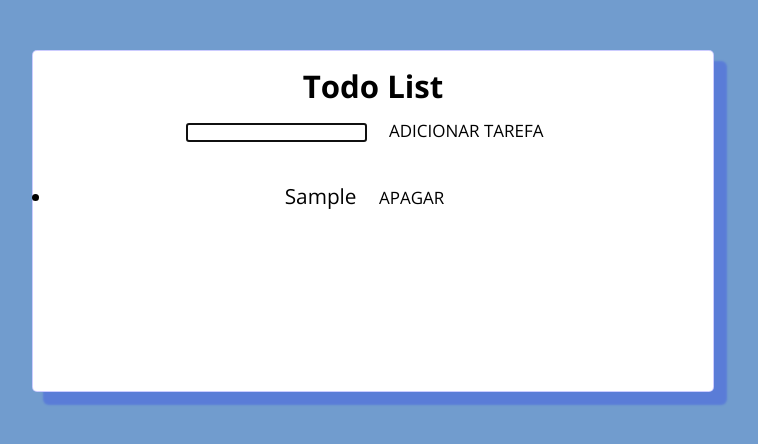
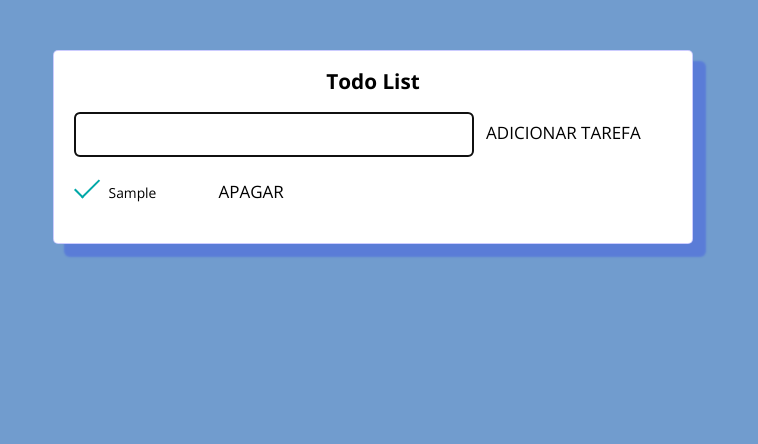
Before and after one commit to Spanyk/Estudo-em-Js, a plain HTML site: page todo-list/index.html in a window 1280 px wide. Both pictures are taken after typing "Sample" into the empty fields and a click on the button "ADICIONAR TAREFA". Shown: the whole page, without its empty margins (267-1025 px from the left). Drawn offline with nearby package versions, Linux system fonts and the light colour scheme.

Commit message:
alteração no layout do todolist

```diff
--- a/todo-list/index.html
+++ b/todo-list/index.html
@@ -14,12 +14,14 @@
     <h1>Todo List</h1>
 
     <p>
-      <input type="text" name="class-nova-tarefa" id="class-nova-tarefa">
+      <input type="text" name="class-nova-tarefa" id="class-nova-tarefa" class="form__fiel">
       <button class="btn-add-tarefa" id="btn-add-tarefa">Adicionar Tarefa</button>
     </p>
+
     <ul class="tarefas" id="tarefas">
 
     </ul>
+
   </section>
 
 
--- a/todo-list/style.css
+++ b/todo-list/style.css
@@ -1,9 +1,11 @@
 @import url('https://fonts.googleapis.com/css?family=Open+Sans:400,700&display=swap');
 
-* {
+*,
+*:before,
+*:after {
   margin: 0;
   padding: 0;
-
+  box-sizing: border-box;
 }
 
 body {
@@ -11,15 +13,15 @@ body {
   font-size: 1.3em;
   line-height: 1.5em;
   background-color: rgb(113, 156, 206);
-  display: block;
+}
+
+.container h1 {
   text-align: center;
-  justify-content: center;
-
 }
 
 .container {
   max-width: 640px;
-  height: 300px;
+  height: 100%;
   margin: 50px auto;
   background: white;
   border-radius: 5px;
@@ -29,7 +31,7 @@ body {
   border: 1px solid rgba(0, 0, 255, .2);
   transition: all .2s;
   box-shadow: 12px 12px 2px 1px rgba(0, 0, 255, .2);
-
+  display: block;
 }
 
 .container:hover {
@@ -41,9 +43,9 @@ body {
   font-size: 17px;
   text-transform: uppercase;
   text-decoration: none;
-  padding: 1em 1em;
+  padding: 0.75em 0.5em;
   display: inline-block;
-  border-radius: 6em;
+  border-radius: 0.5em;
   transition: all .2s;
   border: none;
   font-family: inherit;
@@ -55,6 +57,7 @@ body {
 .container button:hover {
   transform: translateY(-3px);
   box-shadow: 0 10px 20px rgba(0, 0, 0, 0.2);
+  border: 1px solid #dfdfdf;
 }
 
 .container button:active {
@@ -62,6 +65,46 @@ body {
   box-shadow: 0 5px 10px rgba(0, 0, 0, 0.2);
 }
 
-ul {
-  margin: 10px auto;
+.container input[type="text"] {
+  padding: 1em 1em;
+  width: 400px;
+  margin-top: 20px;
+  border-radius: 5px;
+  margin-bottom: 10px;
 }
+
+.container input[type="text"]:hover {
+  transform: translateY(-1px);
+  box-shadow: 0 5px 20px rgba(0, 0, 0, 0.1);
+}
+
+.container li button {
+  margin: 0px 0px 0px 50px;
+}
+
+.container li {
+  position: relative;
+  list-style-type: none;
+  padding-left: 2.5em;
+  margin-bottom: 0.5em;
+}
+
+.container li:before {
+  content: '';
+  display: block;
+  position: absolute;
+  left: 0;
+  top: -2px;
+  width: 12px;
+  height: 25px;
+  border-width: 0 2px 2px 0;
+  border-style: solid;
+  border-color: #00a8a8;
+  transform-origin: bottom left;
+  transform: rotate(45deg);
+}
+
+html {
+  -webkit-font-smoothing: antialiased;
+  font-size: 66.5%;
+}
```
